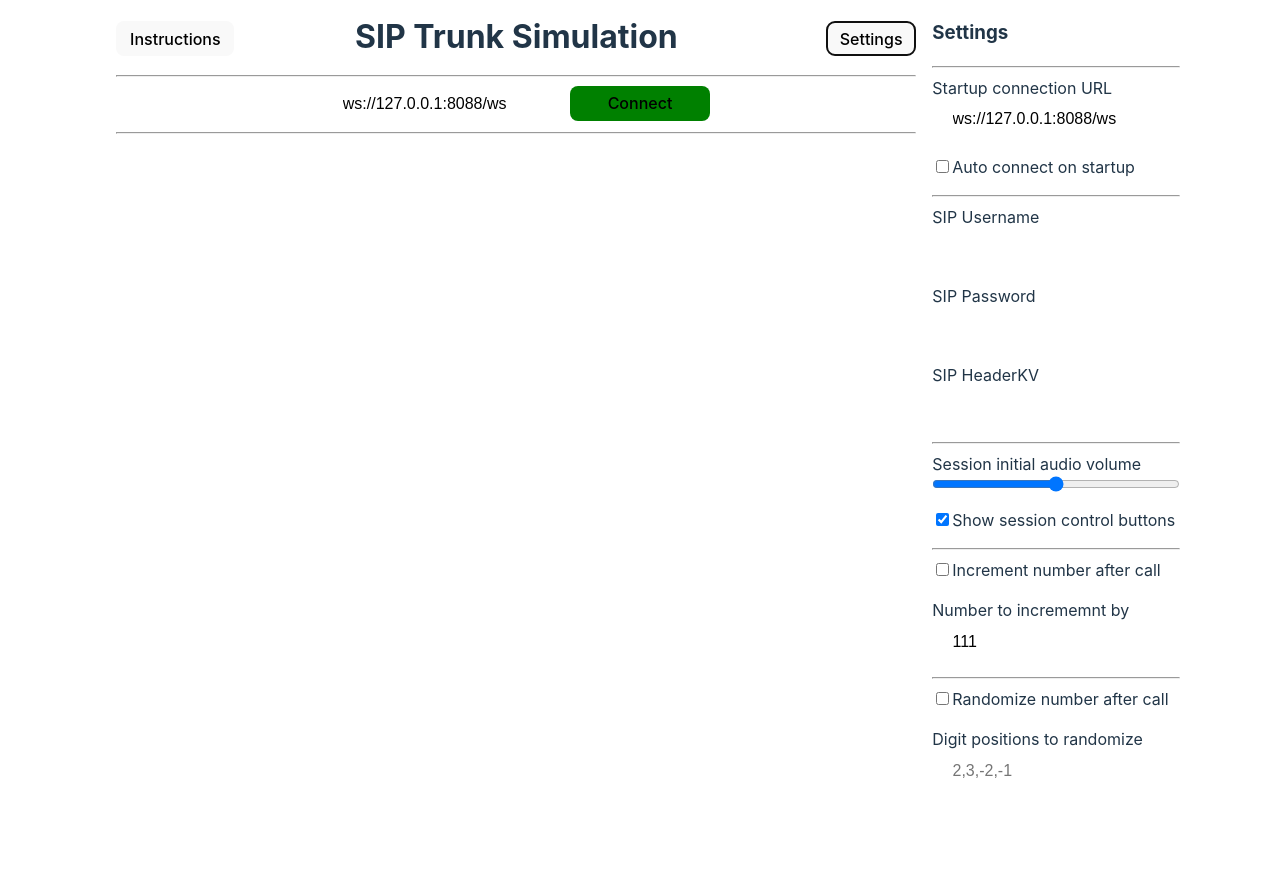
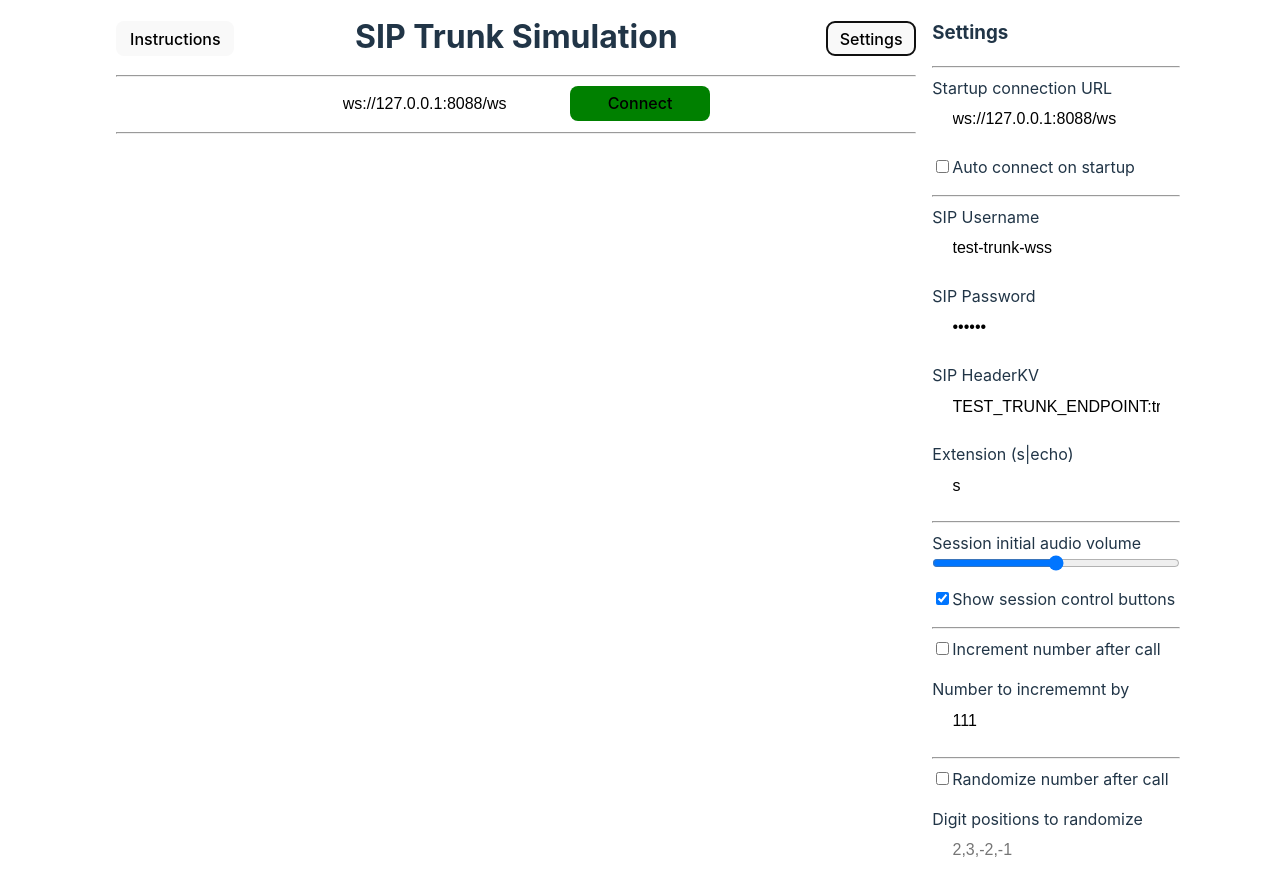
Before and after one commit to raihanul-2k15/sip-testing-tool, a Vue app: page / in a window 1280 px wide. Both pictures are taken after a click on the button "Settings". Before the commit the page ends 807 px from the top, so only its background shows below. Built offline with nearby package versions, Linux system fonts and the light colour scheme.

Commit message:
feat: add extension support

```diff
--- a/src/App.vue
+++ b/src/App.vue
@@ -26,7 +26,7 @@ const connected = ref(false);
 callService.event.on('newRTCSession', (e: any) => {
     addSession(e.session);
 });
-callService.event.on('connected', () => {});
+callService.event.on('connected', () => { });
 callService.event.on('disconnected', () => {
     connected.value = false;
 });
@@ -52,6 +52,7 @@ const connect = async () => {
             username: settingsStore.sipUsername,
             password: settingsStore.sipPassword,
             headerKV: settingsStore.sipHeaderKV,
+            extension: settingsStore.sipExtension
         });
     } catch (e) {
         // if not, treat as token and fetch creds
@@ -65,6 +66,7 @@ const connect = async () => {
             username: creds.u,
             password: creds.p,
             headerKV: creds.h,
+            extension: creds.e
         });
         const expMs = creds.t * 1000 - new Date().getTime();
         console.log('expire in ' + Math.round(expMs / 1000) + 's');
--- a/src/callService.ts
+++ b/src/callService.ts
@@ -7,6 +7,7 @@ interface ConnectConfig {
     username: string;
     password: string;
     headerKV: string;
+    extension: string
 }
 
 /**
@@ -22,12 +23,14 @@ export default class CallService {
         registrationFailed: any;
     }> = mitt();
 
+    private extension: string = "";
     private phone: UA | null = null;
     private options = {
         mediaConstraints: { audio: true, video: false },
     };
 
     public init(config: ConnectConfig) {
+        this.extension = config.extension;
         this.phone = new UA(this.getSipConfiguration(config));
         this.phone.on('connected', this.connectedHandler);
         this.phone.on('disconnected', this.disconnectedHandler);
@@ -47,7 +50,8 @@ export default class CallService {
     }
 
     public newCall(number: string) {
-        this.phone?.call('sip:12121212121', {
+        console.log("extension: "+this.extension);
+        this.phone?.call('sip:'+this.extension, {
             ...this.options,
             fromUserName: number,
         });
--- a/src/components/Settings.vue
+++ b/src/components/Settings.vue
@@ -24,7 +24,7 @@ const settings = useSettingsStore();
 
             <div class="form-group">
                 <label for="">SIP Username</label>
-                <input type="password" v-model="settings.sipUsername" placeholder="" />
+                <input type="text" v-model="settings.sipUsername" placeholder="" />
             </div>
             <div class="form-group">
                 <label for="">SIP Password</label>
@@ -32,9 +32,12 @@ const settings = useSettingsStore();
             </div>
             <div class="form-group">
                 <label for="">SIP HeaderKV</label>
-                <input type="password" v-model="settings.sipHeaderKV" placeholder="" />
+                <input type="text" v-model="settings.sipHeaderKV"/>
             </div>
-
+            <div class="form-group">
+                <label for="">Extension (s|echo)</label>
+                <input type="text" v-model="settings.sipExtension"/>
+            </div>
             <hr />
 
             <div class="form-group">
--- a/src/stores/settingsStore.ts
+++ b/src/stores/settingsStore.ts
@@ -5,9 +5,10 @@ export const useSettingsStore = defineStore('settings', {
         startupConnectionUrl: 'ws://127.0.0.1:8088/ws',
         connectOnStartup: false,
 
-        sipUsername: '',
-        sipPassword: '',
-        sipHeaderKV: '',
+        sipUsername: 'test-trunk-wss',
+        sipPassword: 'aaaaaa',
+        sipHeaderKV: 'TEST_TRUNK_ENDPOINT:true',
+        sipExtension: 's',
 
         sessionInitialAudioVolume: 50.0,
         showSessionControlButtons: true,
```
